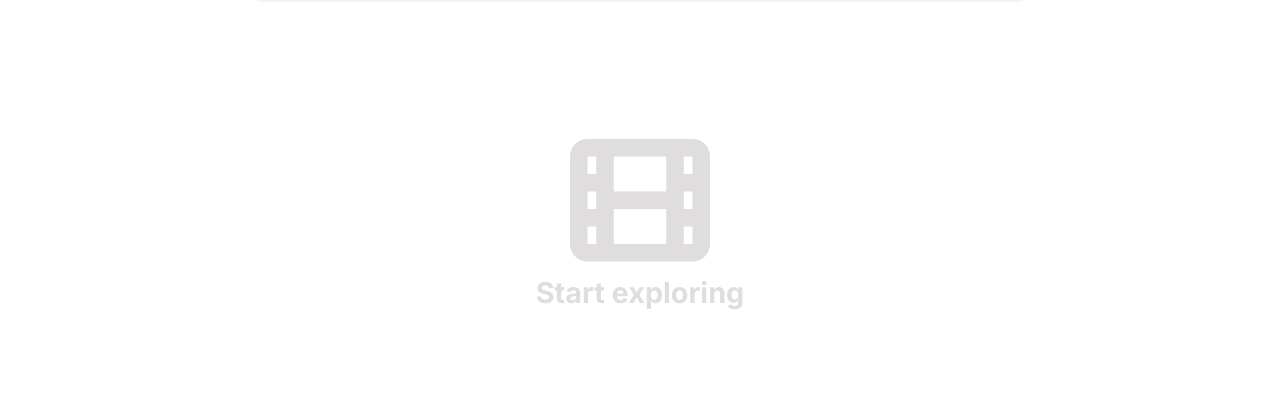
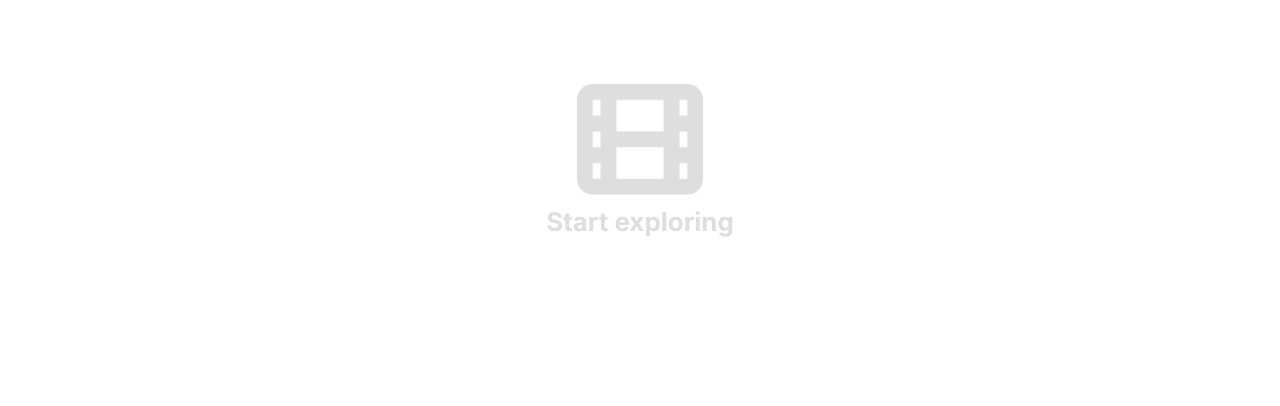
Before and after one commit to Toprak1yu/movie_watchlist, a plain HTML site: page docs/index.html in a window 1280 px wide. Shown: the part 407-813 px from the top of the page. Drawn offline with Linux system fonts and the light colour scheme.

Commit message:
version 1.3

```diff
--- a/docs/index.css
+++ b/docs/index.css
@@ -1,3 +1,7 @@
+html {
+  zoom: 0.9;
+}
+
 html ,body {
     margin: 0;
     padding: 0;
```
